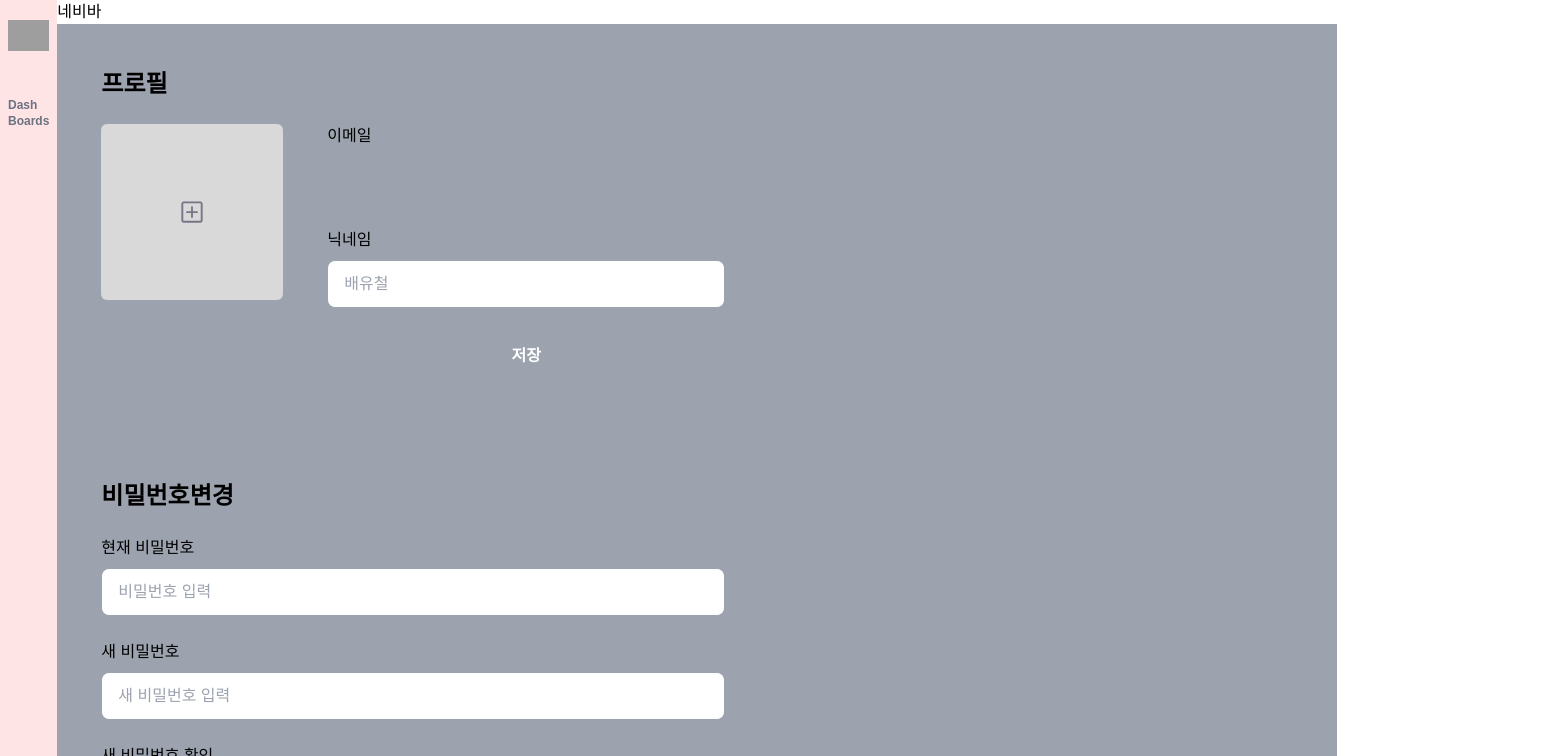
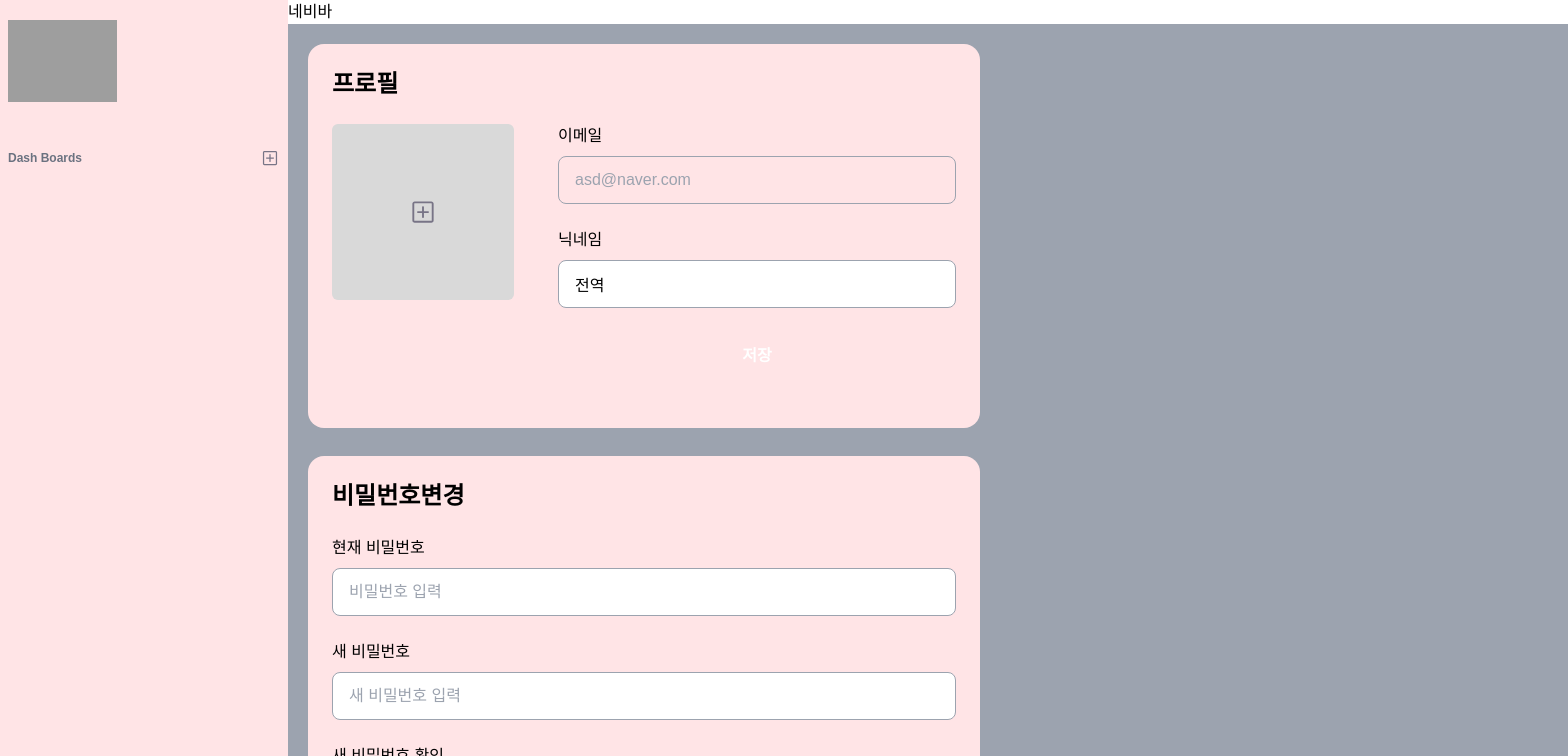
Before and after one commit to ckx9798/Taskify, a Next.js app: page /mypage in a window 1280 px wide. Shown: the top 756 px of the page, 1568 px wide, since content can reach past the window. Built offline with nearby package versions, Linux system fonts and the light colour scheme; grey boxes are pictures that could not be loaded.

Commit message:
Feat my페이지 안에 있는 카드 생성

```diff
--- a/src/components/card-table/ChangePwCard.tsx
+++ b/src/components/card-table/ChangePwCard.tsx
@@ -3,7 +3,7 @@ export default function ChangePwCard() {
     <>
       <div
         className={
-          "w-full max-w-[672px] h-auto rounded-2xl p-6 flex flex-col gap-6 bg-red-100 "
+          "w-full max-w-[672px] h-auto rounded-2xl p-6 flex flex-col gap-6 bg-rose-100 "
         }
       >
         <div>
--- a/src/components/card-table/ProfileCard.tsx
+++ b/src/components/card-table/ProfileCard.tsx
@@ -1,9 +1,23 @@
 import Image from "next/image";
 import React, { useRef, useState } from "react";
+// import { updateUserInfo } from "@/libs/api/Users";
 
-export default function ProfileCard() {
+export default function ProfileCard({ updateUserProfile }) {
   const [profileImage, setProfileImage] = useState<string | null>(null);
   const fileInputRef = useRef<HTMLInputElement | null>(null);
+
+  const [nickName, setNickName] = useState("전역");
+  const changeNickName = (e) => {
+    setNickName(e.target.value);
+  };
+  const handliClickSave = async (e) => {
+    //api
+    e.preventDefault();
+    const data = await updateUserProfile({
+      nickname: nickName,
+      profileImageUrl: profileImage,
+    });
+  };
 
   // 이미지 파일 선택 창 열기
   const handleProfileImg = () => {
@@ -16,16 +30,19 @@ export default function ProfileCard() {
   const handleFileChange = (e: React.ChangeEvent<HTMLInputElement>) => {
     const file = e.target.files ? e.target.files[0] : null;
     if (file) {
-      const imageUrl = URL.createObjectURL(file);
-      setProfileImage(imageUrl);
+      // const imageUrl = URL.createObjectURL(file);
+      // setProfileImage(imageUrl);
     }
   };
 
+  function isNicknameInputError() {
+    return nickName.length > 10;
+  }
   return (
     <>
       <div
         className={
-          "w-full max-w-[672px] h-96 rounded-2xl p-6 flex flex-col gap-6 bg-red-100 "
+          "w-full max-w-[672px] h-96 rounded-2xl p-6 flex flex-col gap-6 bg-rose-100"
         }
       >
         <div>
@@ -70,6 +87,7 @@ export default function ProfileCard() {
                 disabled
               />
             </div>
+
             <div className={"flex flex-col gap-2"}>
               <label htmlFor="nickname">닉네임</label>
               <input
@@ -77,14 +95,26 @@ export default function ProfileCard() {
                 type="text"
                 placeholder="배유철"
                 id="nickname"
+                value={nickName}
+                onChange={changeNickName}
               />
+              <div className={`${!isNicknameInputError() ? "hidden" : ""}`}>
+                닉네임을 10자 이내로 입력해주세요
+              </div>
             </div>
             <div
               className={
                 "w-full h-12 p-4 rounded-lg bg-blue-700 flex justify-center items-center text-white font-semibold"
               }
             >
-              <button type="submit"> 저장 </button>
+              <button
+                type="submit"
+                onClick={handliClickSave}
+                disabled={isNicknameInputError()}
+              >
+                {" "}
+                저장{" "}
+              </button>
             </div>
           </form>
         </div>
--- a/src/components/modal/SideMenu.tsx
+++ b/src/components/modal/SideMenu.tsx
@@ -12,7 +12,9 @@ export default function SideMenu() {
   return (
     // bg-rose-100 삭제
     <div
-      className={"flex flex-col w-72 h-screen gap-2.5 px-2 py-5 bg-rose-100"}
+      className={
+        "flex flex-col w-72 min-w-72 h-screen gap-2.5 px-2 py-5 bg-rose-100"
+      }
     >
       <div className={"mb-9"}>
         <Link href={"/"}>
--- a/src/libs/api/Users.ts
+++ b/src/libs/api/Users.ts
@@ -23,7 +23,7 @@ interface ChangePasswordPayloadType {
 
 interface UpdateInformationPayloadType {
   nickname: string;
-  profileImageUrl?: string;
+  profileImageUrl: string | null;
 }
 
 // isAxiosError 판별 함수 직접 정의
```
